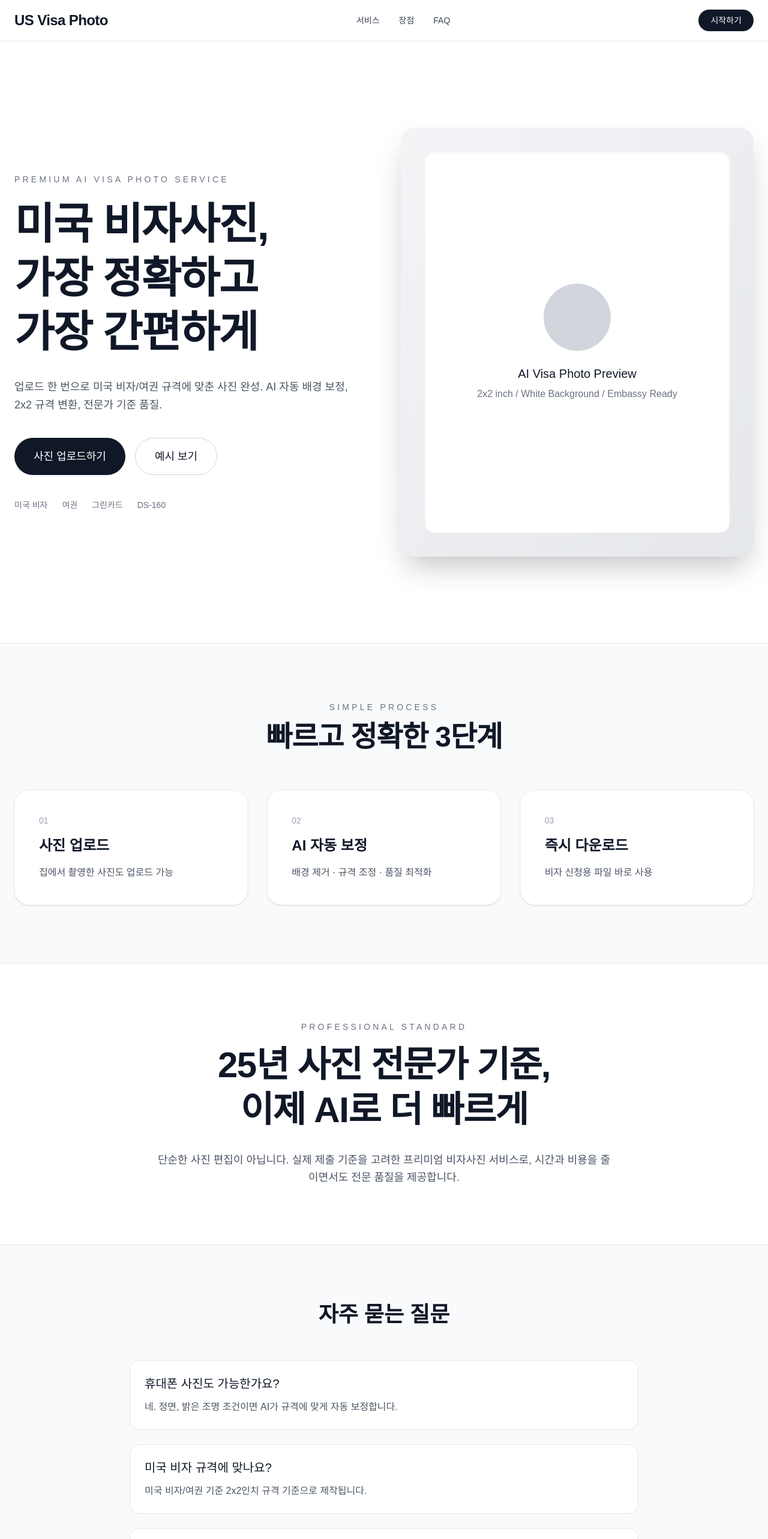
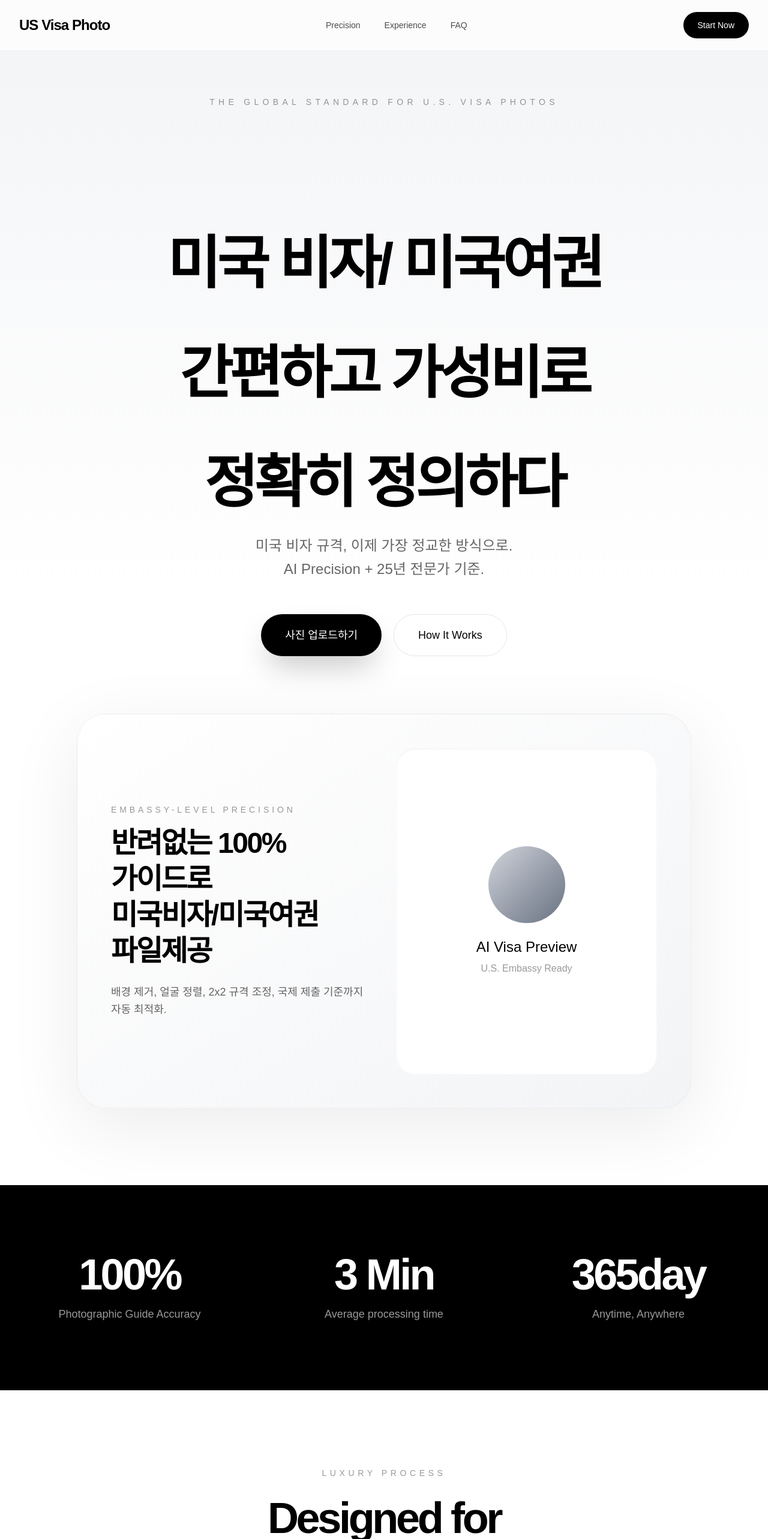
Before and after one commit to usvisaphoto/usvisaphoto, a Next.js app: page / in a window 1280 px wide. Shown: the top 2566 px of the page at 60% size. Built offline with nearby package versions, Linux system fonts and the light colour scheme.

Commit message:
apple luxury redesign

```diff
--- a/app/page.tsx
+++ b/app/page.tsx
@@ -1,79 +1,103 @@
 export default function HomePage() {
   return (
-    <main className="min-h-screen bg-white text-gray-900">
+    <main className="min-h-screen bg-white text-black overflow-x-hidden">
       {/* Header */}
-      <header className="w-full border-b border-gray-200 bg-white/95 backdrop-blur sticky top-0 z-50">
-        <div className="max-w-7xl mx-auto px-6 py-4 flex items-center justify-between">
-          <div className="text-2xl font-semibold tracking-tight">
+      <header className="fixed top-0 left-0 right-0 z-50 backdrop-blur-2xl bg-white/70 border-b border-black/5">
+        <div className="max-w-7xl mx-auto px-8 py-5 flex items-center justify-between">
+          <div className="text-2xl font-semibold tracking-[-0.04em]">
             US Visa Photo
           </div>
 
-          <nav className="hidden md:flex gap-8 text-sm text-gray-700">
-            <a href="#services" className="hover:text-black">
-              서비스
+          <nav className="hidden md:flex items-center gap-10 text-sm text-black/70">
+            <a href="#precision" className="hover:text-black transition">
+              Precision
             </a>
-            <a href="#features" className="hover:text-black">
-              장점
+            <a href="#experience" className="hover:text-black transition">
+              Experience
             </a>
-            <a href="#faq" className="hover:text-black">
+            <a href="#faq" className="hover:text-black transition">
               FAQ
             </a>
           </nav>
 
-          <button className="bg-gray-900 text-white px-5 py-2 rounded-full text-sm hover:bg-black transition">
-            시작하기
+          <button className="rounded-full bg-black text-white px-6 py-3 text-sm font-medium hover:scale-105 transition">
+            Start Now
           </button>
         </div>
       </header>
 
       {/* Hero */}
-      <section className="relative">
-        <div className="max-w-7xl mx-auto px-6 py-24 md:py-36 grid md:grid-cols-2 gap-14 items-center">
-          <div>
-            <p className="uppercase tracking-[0.3em] text-sm text-gray-500 mb-5">
-              Premium AI Visa Photo Service
+      <section className="relative pt-40 pb-32">
+        <div className="absolute inset-0 bg-gradient-to-b from-gray-100 via-white to-white" />
+
+        <div className="relative max-w-7xl mx-auto px-8 text-center">
+          <p className="uppercase tracking-[0.45em] text-sm text-black/40 mb-8">
+            The Global Standard for U.S. Visa Photos
           </p>
 
-            <h1 className="text-5xl md:text-7xl font-semibold leading-tight tracking-tight">
-              미국 비자사진,
+          <h1 className="text-6xl md:text-8xl font-semibold tracking-[-0.06em] leading-[0.95]">
+            <br/>
+
+            <br/>
+            미국 비자/ 미국여권
+            <br/>
+            <br/>
+            간편하고 가성비로
+            <br/>
             <br />
-              가장 정확하고
-              <br />
-              가장 간편하게
+             정확히 정의하다
           </h1>
 
-            <p className="mt-8 text-lg text-gray-600 leading-relaxed max-w-xl">
-              업로드 한 번으로 미국 비자/여권 규격에 맞춘 사진 완성.
-              AI 자동 배경 보정, 2x2 규격 변환, 전문가 기준 품질.
+          <p className="mt-10 max-w-3xl mx-auto text-xl md:text-2xl text-black/60 leading-relaxed">
+            미국 비자 규격, 이제 가장 정교한 방식으로.
+            <br />
+            AI Precision + 25년 전문가 기준.
           </p>
 
-            <div className="mt-10 flex flex-col sm:flex-row gap-4">
-              <button className="bg-gray-900 text-white px-8 py-4 rounded-full text-lg hover:bg-black transition">
+          <div className="mt-14 flex flex-col sm:flex-row gap-5 justify-center">
+            <button className="rounded-full bg-black text-white px-10 py-5 text-lg font-medium shadow-2xl hover:scale-105 transition">
               사진 업로드하기
             </button>
 
-              <button className="border border-gray-300 px-8 py-4 rounded-full text-lg hover:border-black transition">
-                예시 보기
+            <button className="rounded-full border border-black/10 px-10 py-5 text-lg hover:border-black/30 transition">
+              How It Works
             </button>
           </div>
 
-            <div className="mt-10 flex flex-wrap gap-6 text-sm text-gray-500">
-              <span>미국 비자</span>
-              <span>여권</span>
-              <span>그린카드</span>
-              <span>DS-160</span>
-            </div>
+          {/* Floating Glass Card */}
+          <div className="mt-24 flex justify-center">
+            <div className="relative w-full max-w-5xl rounded-[3rem] bg-gradient-to-br from-white to-gray-100 border border-black/5 shadow-[0_30px_120px_rgba(0,0,0,0.08)] p-8 md:p-14">
+              <div className="grid md:grid-cols-2 gap-10 items-center">
+                <div className="text-left">
+                  <p className="text-sm uppercase tracking-[0.35em] text-black/40 mb-4">
+                    Embassy-Level Precision
+                  </p>
+
+                  <h2 className="text-4xl md:text-5xl font-semibold tracking-[-0.05em] leading-tight">
+                    반려없는 100%
+                    <br/>
+                  가이드로
+                  <br/>
+                    미국비자/미국여권
+                    <br/>
+                    파일제공
+                    <br />
+
+                  </h2>
+
+                  <p className="mt-6 text-lg text-black/60 leading-relaxed">
+                    배경 제거, 얼굴 정렬, 2x2 규격 조정,
+                    국제 제출 기준까지 자동 최적화.
+                  </p>
                 </div>
 
-          {/* Premium Visual */}
-          <div className="relative">
-            <div className="rounded-3xl bg-gradient-to-br from-gray-100 to-gray-200 p-10 shadow-2xl">
-              <div className="aspect-[4/5] rounded-2xl bg-white shadow-inner flex items-center justify-center">
-                <div className="text-center px-8">
-                  <div className="w-28 h-28 rounded-full bg-gray-300 mx-auto mb-6"></div>
-                  <p className="text-xl font-medium">AI Visa Photo Preview</p>
-                  <p className="text-gray-500 mt-2">
-                    2x2 inch / White Background / Embassy Ready
+                <div className="bg-white rounded-[2rem] shadow-inner aspect-[4/5] flex flex-col items-center justify-center">
+                  <div className="w-32 h-32 rounded-full bg-gradient-to-br from-gray-300 to-gray-500 mb-6"></div>
+                  <p className="text-2xl font-medium">
+                    AI Visa Preview
+                  </p>
+                  <p className="text-black/40 mt-2">
+                    U.S. Embassy Ready
                   </p>
                 </div>
               </div>
@@ -82,18 +106,39 @@ export default function HomePage() {
         </div>
       </section>
 
-      {/* Features */}
+      {/* Precision Stats */}
       <section
-        id="services"
-        className="py-24 bg-gray-50 border-y border-gray-200"
+        id="precision"
+        className="py-28 border-y border-black/5 bg-black text-white"
       >
-        <div className="max-w-7xl mx-auto px-6">
-          <div className="text-center mb-16">
-            <p className="text-sm uppercase tracking-[0.3em] text-gray-500 mb-4">
-              Simple Process
+        <div className="max-w-7xl mx-auto px-8 grid md:grid-cols-3 gap-14 text-center">
+          {[
+            ["100%", "Photographic Guide Accuracy"],
+            ["3 Min", "Average processing time"],
+            ["365day", "Anytime, Anywhere"],
+          ].map(([num, label]) => (
+            <div key={num}>
+              <h3 className="text-5xl md:text-7xl font-semibold tracking-[-0.05em]">
+                {num}
+              </h3>
+              <p className="mt-4 text-white/60 text-lg">{label}</p>
+            </div>
+          ))}
+        </div>
+      </section>
+
+      {/* Experience */}
+      <section id="experience" className="py-32">
+        <div className="max-w-7xl mx-auto px-8">
+          <div className="text-center mb-20">
+            <p className="uppercase tracking-[0.4em] text-sm text-black/40 mb-5">
+              Luxury Process
             </p>
-            <h2 className="text-4xl md:text-5xl font-semibold tracking-tight">
-              빠르고 정확한 3단계
+
+            <h2 className="text-5xl md:text-7xl font-semibold tracking-[-0.06em] leading-tight">
+              Designed for
+              <br />
+              Global Approval
             </h2>
           </div>
 
@@ -101,85 +146,72 @@ export default function HomePage() {
             {[
               [
                 "01",
-                "사진 업로드",
-                "집에서 촬영한 사진도 업로드 가능",
+                "Upload",
+                "어디서든 촬영 후 업로드",
               ],
               [
                 "02",
-                "AI 자동 보정",
-                "배경 제거 · 규격 조정 · 품질 최적화",
+                "AI Precision",
+                "자동 보정 + 전문가 기준 분석",
               ],
               [
                 "03",
-                "즉시 다운로드",
-                "비자 신청용 파일 바로 사용",
+                "Download",
+                "제출 준비 완료 파일 즉시 제공",
               ],
             ].map(([num, title, desc]) => (
               <div
                 key={num}
-                className="bg-white rounded-3xl p-10 shadow-sm border border-gray-100"
+                className="rounded-[2rem] border border-black/5 p-10 hover:shadow-2xl transition"
               >
-                <p className="text-sm text-gray-400 mb-4">{num}</p>
-                <h3 className="text-2xl font-semibold mb-4">{title}</h3>
-                <p className="text-gray-600 leading-relaxed">{desc}</p>
+                <p className="text-sm text-black/30 mb-6">{num}</p>
+                <h3 className="text-3xl font-semibold tracking-[-0.04em]">
+                  {title}
+                </h3>
+                <p className="mt-4 text-black/60 text-lg leading-relaxed">
+                  {desc}
+                </p>
               </div>
             ))}
           </div>
         </div>
       </section>
 
-      {/* Premium Trust */}
-      <section id="features" className="py-24">
-        <div className="max-w-6xl mx-auto px-6 text-center">
-          <p className="text-sm uppercase tracking-[0.3em] text-gray-500 mb-4">
-            Professional Standard
-          </p>
-
-          <h2 className="text-4xl md:text-6xl font-semibold tracking-tight leading-tight">
-            25년 사진 전문가 기준,
-            <br />
-            이제 AI로 더 빠르게
-          </h2>
-
-          <p className="mt-8 text-lg text-gray-600 max-w-3xl mx-auto leading-relaxed">
-            단순한 사진 편집이 아닙니다. 실제 제출 기준을 고려한
-            프리미엄 비자사진 서비스로,
-            시간과 비용을 줄이면서도 전문 품질을 제공합니다.
-          </p>
-        </div>
-      </section>
-
       {/* FAQ */}
       <section
         id="faq"
-        className="py-24 bg-gray-50 border-t border-gray-200"
+        className="py-28 bg-gray-50 border-t border-black/5"
       >
-        <div className="max-w-4xl mx-auto px-6">
-          <h2 className="text-4xl font-semibold text-center mb-14">
-            자주 묻는 질문
+        <div className="max-w-5xl mx-auto px-8">
+          <h2 className="text-5xl font-semibold tracking-[-0.05em] text-center mb-16">
+            Questions, Refined.
           </h2>
 
           <div className="space-y-6">
             {[
               [
                 "휴대폰 사진도 가능한가요?",
-                "네. 정면, 밝은 조명 조건이면 AI가 규격에 맞게 자동 보정합니다.",
+                "네. 정면 촬영과 적절한 조명만 확보되면 AI가 국제 제출 기준에 정확하게 최적화합니다.",
               ],
               [
-                "미국 비자 규격에 맞나요?",
-                "미국 비자/여권 기준 2x2인치 규격 기준으로 제작됩니다.",
+                "미국 비자 규격 대응이 되나요?",
+                "미국 비자 및 여권 제출 기준에 맞춘 2x2 규격으로 자동 조정됩니다.",
               ],
               [
-                "얼마나 걸리나요?",
-                "업로드 후 수분 내 결과 확인이 가능합니다.",
+                "처리 시간은 얼마나 걸리나요?",
+                "3분 내 결과 확인이 가능합니다.",
               ],
             ].map(([q, a]) => (
               <div
                 key={q}
-                className="bg-white rounded-2xl p-6 border border-gray-200"
+                className="rounded-[2rem] bg-white p-8 border border-black/5"
               >
-                <h3 className="text-xl font-medium mb-3">{q}</h3>
-                <p className="text-gray-600 leading-relaxed">{a}</p>
+                <h3 className="text-2xl font-medium tracking-[-0.03em]">
+                  {q}
+                </h3>
+                <p className="mt-4 text-lg text-black/60 leading-relaxed">
+                  {a}
+                </p>
               </div>
             ))}
           </div>
@@ -187,10 +219,20 @@ export default function HomePage() {
       </section>
 
       {/* Footer */}
-      <footer className="py-10 border-t border-gray-200">
-        <div className="max-w-7xl mx-auto px-6 flex flex-col md:flex-row justify-between items-center gap-4 text-sm text-gray-500">
-          <p>© 2026 US Visa Photo. All rights reserved.</p>
-          <p>Premium AI Visa Photo Service</p>
+      <footer className="py-12 border-t border-black/5">
+        <div className="max-w-7xl mx-auto px-8 flex flex-col md:flex-row justify-between items-center gap-5">
+          <div>
+            <p className="text-xl font-semibold tracking-[-0.03em]">
+              US Visa Photo
+            </p>
+            <p className="text-black/40 mt-2">
+              Precision. Elegance. Approval.
+            </p>
+          </div>
+
+          <div className="text-sm text-black/40">
+            © 2026 US Visa Photo. All rights reserved.
+          </div>
         </div>
       </footer>
     </main>
```
Lines whose indentation alone changed are shown as unchanged.
